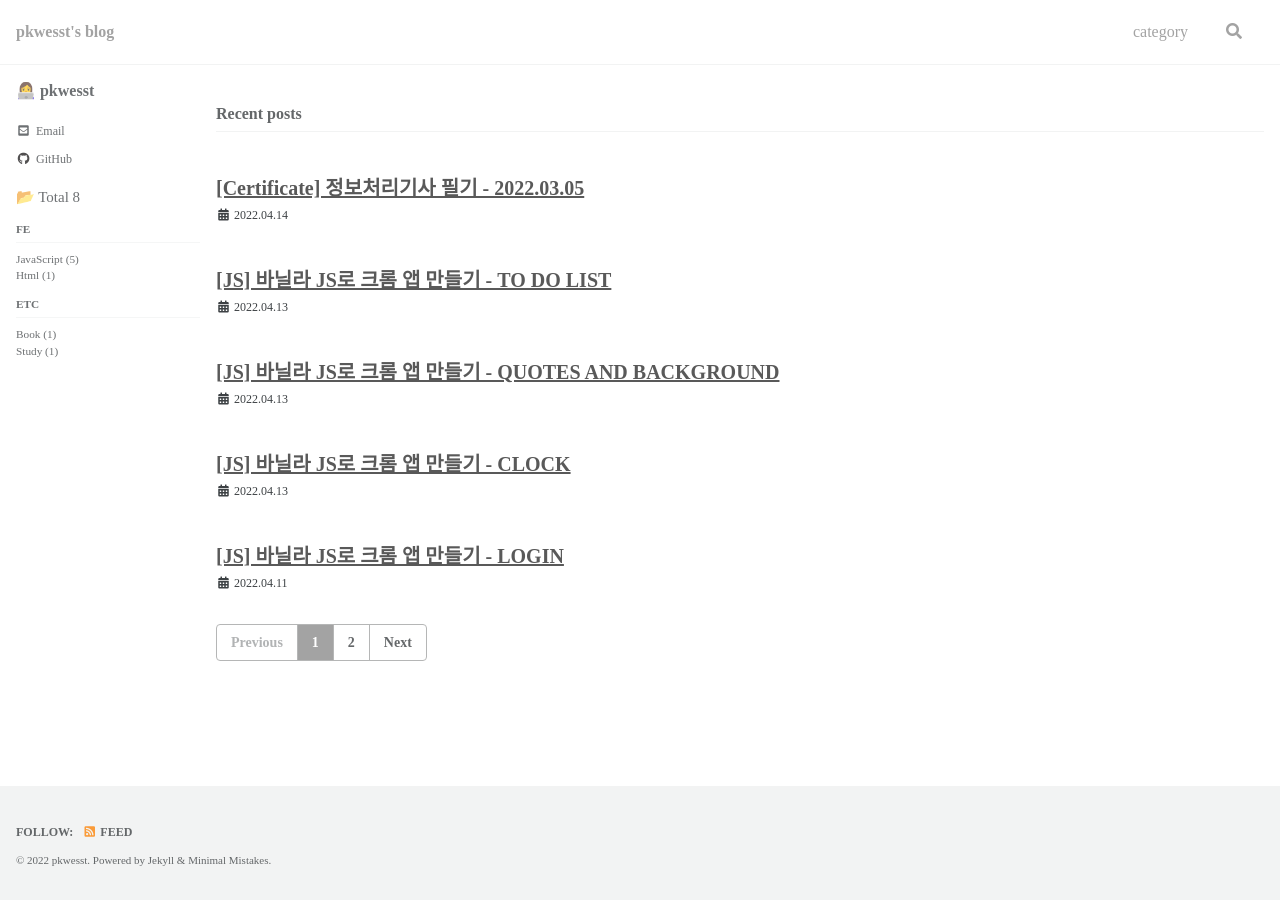
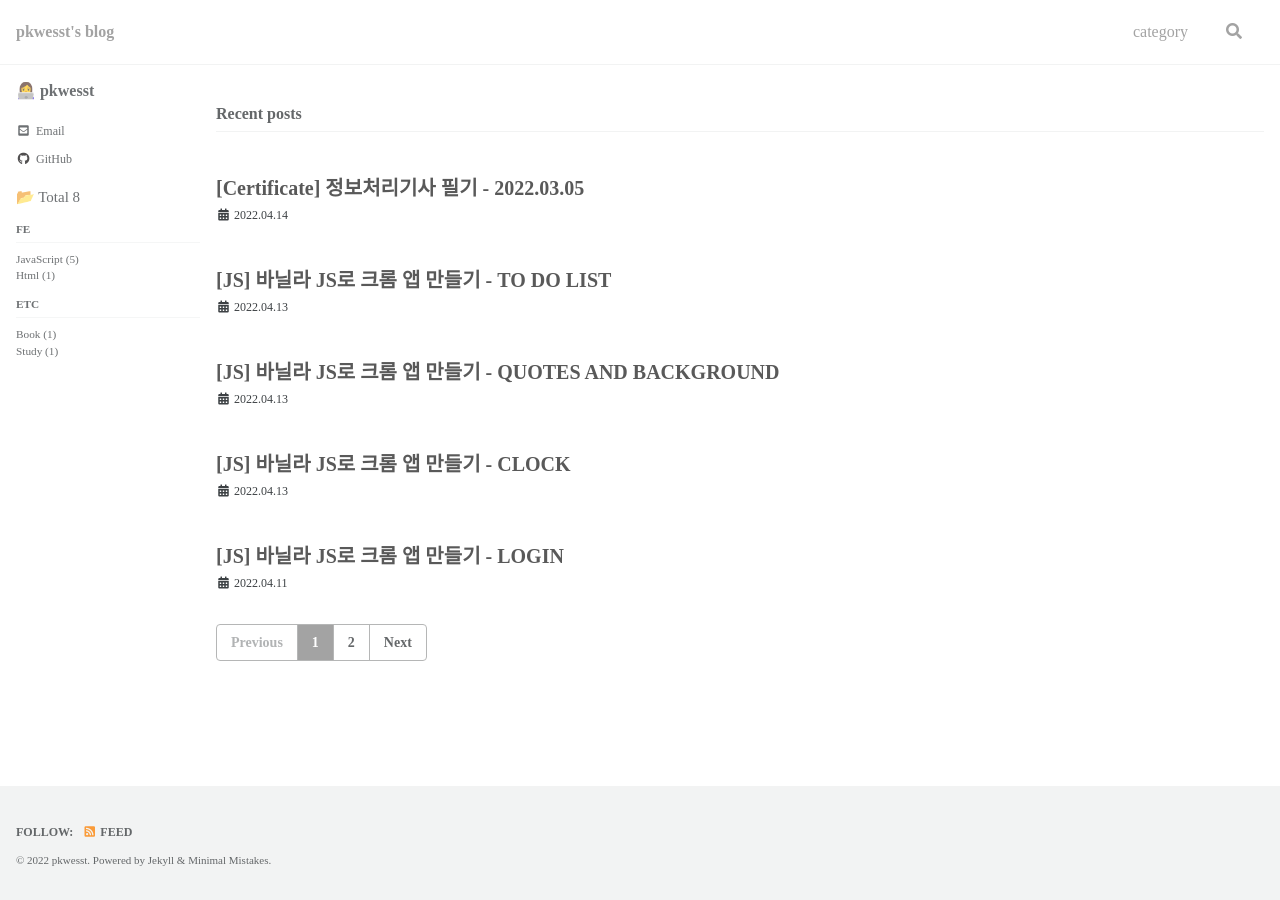
Before and after one commit to pkwesst/pkwesst.github.io, a Jekyll site: the page built from index.html, in a window 1280 px wide. Built offline with Jekyll 4.4.1, drawn with Linux system fonts in a browser that asks for light colours; cached includes are drawn as plain includes; some web fonts are replaced; the list of posts is cut into pages by our own code.

Commit message:
Update _base.scss

```diff
--- a/_sass/minimal-mistakes/_base.scss
+++ b/_sass/minimal-mistakes/_base.scss
@@ -127,6 +127,9 @@ blockquote {
 /* links */
 
 a {
+
+  text-decoration-line: none;
+
   &:focus {
     @extend %tab-focus;
   }
```
